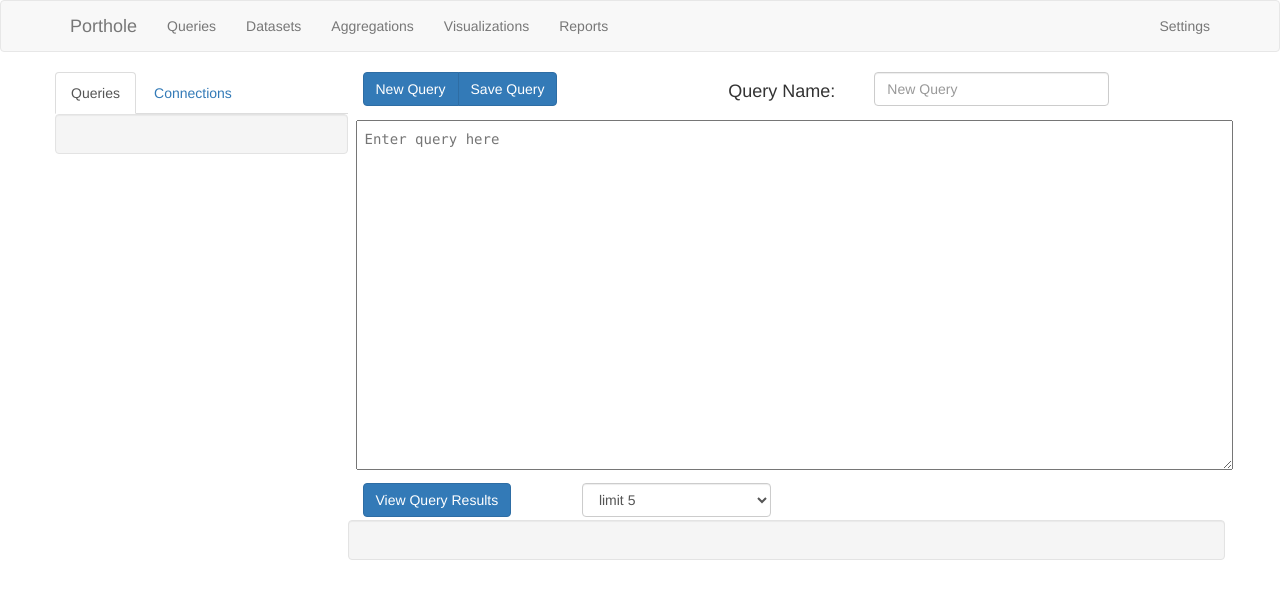
After one commit to speedyturkey/porthole, a Flask app: template porthole/templates/queries.html in a window 1280 px wide. The commit adds this page. Shown: the top 599 px of the page. Run offline with Flask 2, Linux system fonts and the light colour scheme; the template is opened without the code that fills it, so the values that code supplies are empty; some libraries are stand-ins or nearby versions.

Commit message:
ean - added a queries gui for viewing and saving queries

```diff
--- a/porthole/queries.py
+++ b/porthole/queries.py
@@ -1,9 +1,9 @@
 import os, re, sys, json
 from decimal import Decimal
 from datetime import date
-from .app import config
-from .connections import ConnectionManager
-from .logger import PortholeLogger
+from porthole.app import config
+from porthole.connections import ConnectionManager
+from porthole.logger import PortholeLogger
 
 logger = PortholeLogger(name=__name__)
 
--- a/porthole/static/scripts.js
+++ b/porthole/static/scripts.js
@@ -1,6 +1,8 @@
+'use strict';
 $( document ).ready(function() {
+
+// Settings Page ---------------------------------------------------------------
   $('#edit-general-settings').click(function(){
-
     if($('#edit-general-settings').text()==='Edit Settings'){
       $('.gen-set-field').prop('disabled', false);
       $('#edit-general-settings').text('Cancel');
@@ -48,14 +50,171 @@ $( document ).ready(function() {
     var connection = this.id.split('-')[1];
     console.log(connection);
     var testResultId = 'test-result-' + connection;
-    // $.ajax({
-    //   url:$SCRIPT_ROOT + '/api/test_connection/' + connection
-    //   dataType: 'text'
-    // });
-    $.get($SCRIPT_ROOT + '/api/test_connection/' + connection, function(result){
+    $.get($SCRIPT_ROOT + '/api/test_connection/' + encodeURI(connection), function(result){
       $('#'+testResultId).text(result);
     });
   });
 
+//Query Page -------------------------------------------------------------------
+  $('#connection-selection').change(function(){
+    var connection = '';
+    connection = $('#connection-selection').val();
+    $('#table-column-results').hide();
+    $('#connection-message').text('');
+    $('query-connect').text('Connect');
+    if(connection != 'None Selected'){
+      $('#connect-btn-row').show();
+    } else {
+      $('#connect-btn-row').hide();
+    }
+  })
+
+  $('#query-connect').click(function(){
+    $('#connection-message').text('Connecting...');
+    var connection = $('#connection-selection').val();
+    $('#connection-columns').text('');
+    $('#connection-tables').text('');
+    $.get($SCRIPT_ROOT + '/api/schema_info/' + encodeURI(connection), function(result){
+      if(Array.isArray(result)){    //checks to ensure connection was successful
+        var schemas = [];
+        var tables = [];
+        schemas = getSchemas(result);     //function to get array of schemas in connection
+        $('#connection-message').text('Connected');
+        $('#query-connect').text('Refresh Connection');
+        $('#table-column-results').show();
+        for (var schema of schemas){      //loop through each schema
+          $('#connection-tables').append(
+            '<div class="row schema-name" id="schema-name-'+schema+'" >'+schema+'</div>'
+          )
+          tables = getTables(result, schema);     //function to get array of tables in schema
+          for (var table of tables){          //nested loop to display tables for each schema
+            $('#connection-tables').append(
+              '<div class="row table-name" id="table-name-'+table+'" ><a href="#">'+table+'</a></div>'
+            )
+          }
+        }
+        $('#connection-tables').on('click', '.table-name', function(){
+          var table = '';
+          var columns = [];
+          table = this.id.substring(11);
+          columns = getColumns(result, table);
+          $('#connection-columns').text('');
+          $('#connection-columns').append(
+            '<div class="row column-header">'+table+'</div>'
+          );
+          for (var column of columns){
+            $('#connection-columns').append(
+              '<div class="row column-name" id="column-name-'+column+'" ><a href="#">'+column+'</a></div>'
+            );
+          }
+        });
+      } else {
+        $('#connection-message').text('Failed to Connect');
+      }
+    });
+  });
+
+  $('#queries-tab').click(function(){
+    $('#queries-viewer').show();
+    $('#schema-viewer').hide();
+    $('#queries-tab').addClass('active');
+    $('#connections-tab').removeClass('active');
+  });
+
+  $('#connections-tab').click(function(){
+    $('#queries-viewer').hide();
+    $('#schema-viewer').show();
+    $('#queries-tab').removeClass('active');
+    $('#connections-tab').addClass('active');
+  });
+
+  $('#query-list').on('click', '.query-name', function(){
+    var queryId = '';
+    queryId = this.id;
+    $('.query-name').removeClass('query-name-selected');
+    $('#'+queryId).addClass('query-name-selected');
+    $('#query-btn-row').show();
+  });
+
+  $('#edit-query').click(function(){
+    var queryId = '';
+    queryId = $('#query-list').find('div.query-name-selected').attr('id');
+    $('#query-display-name').val(queryId);
+    $.get($SCRIPT_ROOT + '/api/queries/' + encodeURI(queryId), function(result){
+      $('#query-writing-window').val(result);
+    });
+  });
+
+  $('#clear-query').click(function(){
+    $('#query-writing-window').val('');
+    $('#query-display-name').val('');
+  });
+
+  $('#save-query').click(function(){
+    var rawSql = '';
+    var queryId = '';
+    queryId = $('#query-display-name').val();
+    rawSql = $('#query-writing-window').val();
+    $('#query-save-response').show();
+    if(queryId == ''){
+      $('#query-save-response').text('Query Not Saved: Query Name cannot be blank.');
+    } else if(rawSql == ''){
+      $('#query-save-response').text('Query Not Saved: Query cannot be blank.');
+    } else {
+      $.post($SCRIPT_ROOT + '/api/queries/' + encodeURI(queryId), {'raw_sql': rawSql, 'query_name': queryId}, function(result){
+        $('#query-save-response').text('Saved Succesfully');
+      }).fail(function(){
+        $('#query-save-response').text('Error: Save Failed');
+      });
+    }
+  });
+
 
 });
+
+//This function takes a json of column names, table names, and schemas and
+//returns an array of unique schema names
+function getSchemas(arr){
+  var dupeSchemas = [];
+  var uniqueSchemas = [];
+  for (var i of arr){
+    dupeSchemas.push(i['table_schema']);
+    //console.log(i);
+  }
+  uniqueSchemas = dupeSchemas.filter(uniqueFilter);
+  return uniqueSchemas;
+}
+
+//This function takes a json of column names, table names, and schemas and
+//a string of a schema name.  It returns an array of table names in that schema.
+function getTables(data, schemaName){
+  var filteredTableArray = [];
+  var filteredTableObjects = [];
+  var uniqueTables = [];
+  filteredTableObjects = data.filter(function(object){
+    return object['table_schema']===schemaName;
+  });
+  for (var i of filteredTableObjects){
+    filteredTableArray.push(i['table_name']);
+  }
+  uniqueTables = filteredTableArray.filter(uniqueFilter);
+  return uniqueTables;
+}
+
+function getColumns(data, tableName){
+  var filteredColumnObjects = [];
+  var filteredColumnArray = [];
+  filteredColumnObjects = data.filter(function(object){
+    return object['table_name']===tableName;
+  });
+  for (var i of filteredColumnObjects){
+    filteredColumnArray.push(i['column_name']);
+  }
+  return filteredColumnArray;
+}
+
+//This function serves as an argument to the .filter method on arrays.  It
+//filters an array to unique values.
+function uniqueFilter(value, index, self) {
+  return self.indexOf(value) === index;
+}
--- a/porthole/static/styles.css
+++ b/porthole/static/styles.css
@@ -1,3 +1,9 @@
+body {
+  font-size: 16px;
+}
+
+
+/*Syltes for settings page ---------------------*/
 #edit-general-settings{
   vertical-align: bottom;
 }
@@ -17,3 +23,104 @@
 .test-result {
   color:red;
 }
+
+
+/*Styles for queries page ---------------------*/
+.schema-name {
+  font-size: 14px;
+  font-weight: bold;
+  text-decoration: underline;
+}
+
+.table-name {
+  font-size: 10px;
+  padding-left: 18px;
+  font-weight: normal;
+  text-decoration: none;
+}
+.column-name {
+  font-size: 10px;
+  padding-left: 18px;
+  font-weight: normal;
+  text-decoration: none;
+}
+
+#table-column-results .row {
+  margin-right: 2px;
+  margin-left: 0px;
+}
+
+.table-name a, .column-name a, a .query-name {
+  color: black;
+}
+
+#connection-selection{
+  padding: 0px 10px;
+  width: 80%;
+}
+
+#connect-btn-row {
+  margin: 7px 0px;
+  padding: 0px;
+}
+
+.column-header {
+  font-weight: bold;
+  font-size: 14px;
+  text-decoration: underline;
+}
+
+#query-writing-window {
+  height: 350px;
+  width: 100%;
+  overflow: scroll;
+  font-family: "Lucida Console", Monaco, monospace;
+  margin: 8px;
+  padding: 8px;
+  resize: vertical;
+}
+
+#query-reults {
+  height: 200px;
+  width: 100%;
+  overflow: scroll;
+  font-family: "Lucida Console", Monaco, monospace;
+  margin: 8px;
+  padding: 8px;
+}
+
+#query-results-btn-row {
+  margin-bottom:3px;
+}
+
+.query-name {
+  /*margin: 2px 2px 2px 2px;*/
+  padding: 3px;
+}
+
+.query-name a:hover, .query-name:hover, .query-name-selected {
+  background-color: DarkGrey;
+  color: black;
+  font-weight: bold;
+  text-decoration: none;
+  font-size: 1.1em;
+}
+
+.query-list {
+  margin-top: 3px;
+  overflow:auto;
+  max-height: 780px;
+}
+
+#query-btn-row {
+  margin: 3px;
+}
+
+#query-display-name {
+  min-width: 100px;
+  width: 70%;
+}
+
+#query-save-response {
+  margin: 0px 0px 0px 15px;
+}
--- a/porthole/templates/base.html
+++ b/porthole/templates/base.html
@@ -13,14 +13,10 @@
 
 {% block scripts %}
 {{super()}}
-<script type="text/javascript">
-  var allConfigOptions = {{ all_config_options|tojson }};
-  // console.log(allConfigOptions);
-</script>
-<script src="{{url_for('.static', filename='scripts.js')}}"></script>
 <script type=text/javascript>
   $SCRIPT_ROOT = {{ request.script_root|tojson|safe }};
 </script>
+<script src="{{url_for('.static', filename='scripts.js')}}"></script>
 
 {% endblock %}
 
@@ -29,8 +25,9 @@
   <div class="container">
     <a class="navbar-brand" href="#">Porthole</a>
     <ul class="nav navbar-nav">
-      <li><a href="#">Queries</a></li>
+      <li><a href="{{url_for('queries')}}">Queries</a></li>
       <li><a href="#">Datasets</a></li>
+      <li><a href="#">Aggregations</a></li>
       <li><a href="#">Visualizations</a></li>
       <li><a href="#">Reports</a></li>
     </ul>
--- /dev/null
+++ b/porthole/templates/queries.html
@@ -0,0 +1,118 @@
+{% extends "base.html" %}
+
+{% block title %} Porthole - Queries {% endblock %}
+
+{% block content %}
+<div class="container">
+  <div class="row">
+    <div class="col-sm-3" id="panel-viewer">
+      <div class="row">
+        <ul class="nav nav-tabs">
+          <li class="active" id="queries-tab"><a href="#">Queries</a></li>
+          <li  id="connections-tab"><a href="#">Connections</a></li>
+        </ul>
+      </div>
+      <!-- Queries Tab ##################################################### -->
+      <div class="row">
+        <div id="queries-viewer">
+          <div class="row" id="query-btn-row" style="display:none">
+            <div class="btn-group" role="group">
+              <button type="button" class="btn btn-primary" id="edit-query">Edit Query</button>
+              <button type="button" class="btn btn-primary">Delete Query</button>
+            </div>
+          </div>
+          <div class="well" id="query-list">
+            {% for query in all_queries %}
+              <a href="#"><div class="row query-name" id="{{query}}">{{query}}</div></a>
+            {% endfor %}
+          </div>
+        </div>
+      </div>
+      <!-- Connections Tab ################################################# -->
+      <div class="row">
+        <div id="schema-viewer"  style="display:none">
+          <p>
+            Select Connection:
+          </p>
+          <div class="row">
+            <select class="form-control" id="connection-selection" >
+              <option>None Selected</option>
+              {% for connection in connections %}
+                <option value="{{connection}}">{{connection}}</option>
+              {%endfor%}
+            </select>
+          </div>
+          <div class="row" id="connect-btn-row" style="display:none">
+            <div class="col-sm-8">
+              <button class="btn btn-primary" id="query-connect">Connect</button>
+            </div>
+            <div class="col-sm-4" id="connection-message"></div>
+          </div>
+          <div id="table-column-results" style="display:none">
+            <div class="row">
+              <h4>Tables</h4>
+            </div>
+            <div class="row">
+              <div class="well pre-scrollable" id="connection-tables">
+              </div>
+            </div>
+            <div class="row">
+              <h4>Columns</h4>
+            </div>
+            <div class="row">
+              <div class="well pre-scrollable" id="connection-columns">
+              </div>
+            </div>
+          </div>
+        </div>
+      </div>
+    </div>
+
+    <div class="col-sm-9">
+    <!-- Query Writing Panel ############################################### -->
+      <div class="row">
+        <div class="col-sm-5">
+          <div class="btn-group" role="group">
+            <button type="button" class="btn btn-primary"id="clear-query">New Query</button>
+            <button type="button" class="btn btn-primary"id="save-query">Save Query</button>
+          </div>
+        </div>
+        <div class="col-sm-2">
+          <h4> Query Name: </h4>
+        </div>
+        <div class="col-sm-5">
+          <input type="text" placeholder="New Query" class="form-control" id="query-display-name"/>
+        </div>
+      </div>
+      <div class="row">
+        <p id="query-save-response" style="display:none"></p>
+      </div>
+      <div class="row">
+        <textarea id="query-writing-window" placeholder="Enter query here"></textarea>
+      </div>
+      <div class="row" id="query-results-btn-row">
+        <div class="col-sm-3">
+          <button class="btn btn-primary" id="view-query-results">View Query Results</button>
+        </div>
+        <div class="col-sm-3">
+          <select class="form-control" id="query-limit-selection">
+            <option value="limit 5" selected>limit 5</option>
+            <option value="limit 50">limit 50</option>
+            <option value="limit 500">limit 500</option>
+            <option value="limit 5000">limit 5,000</option>
+            <option value="no limit">no limit</option>
+          </select>
+        </div>
+      </div>
+      <!-- Query Results Panel ############################################# -->
+      <div class="row well" id="query-results">
+        <table>
+
+        </table>
+      </div>
+    </div>
+  </div>
+</div>
+
+
+{% endblock%}
```
Also changed, not shown: porthole/gui.py (+66 -8 lines), porthole/templates/settings.html (+12 -12 lines), porthole/templates/settings_base.html (+9 -0 lines).
